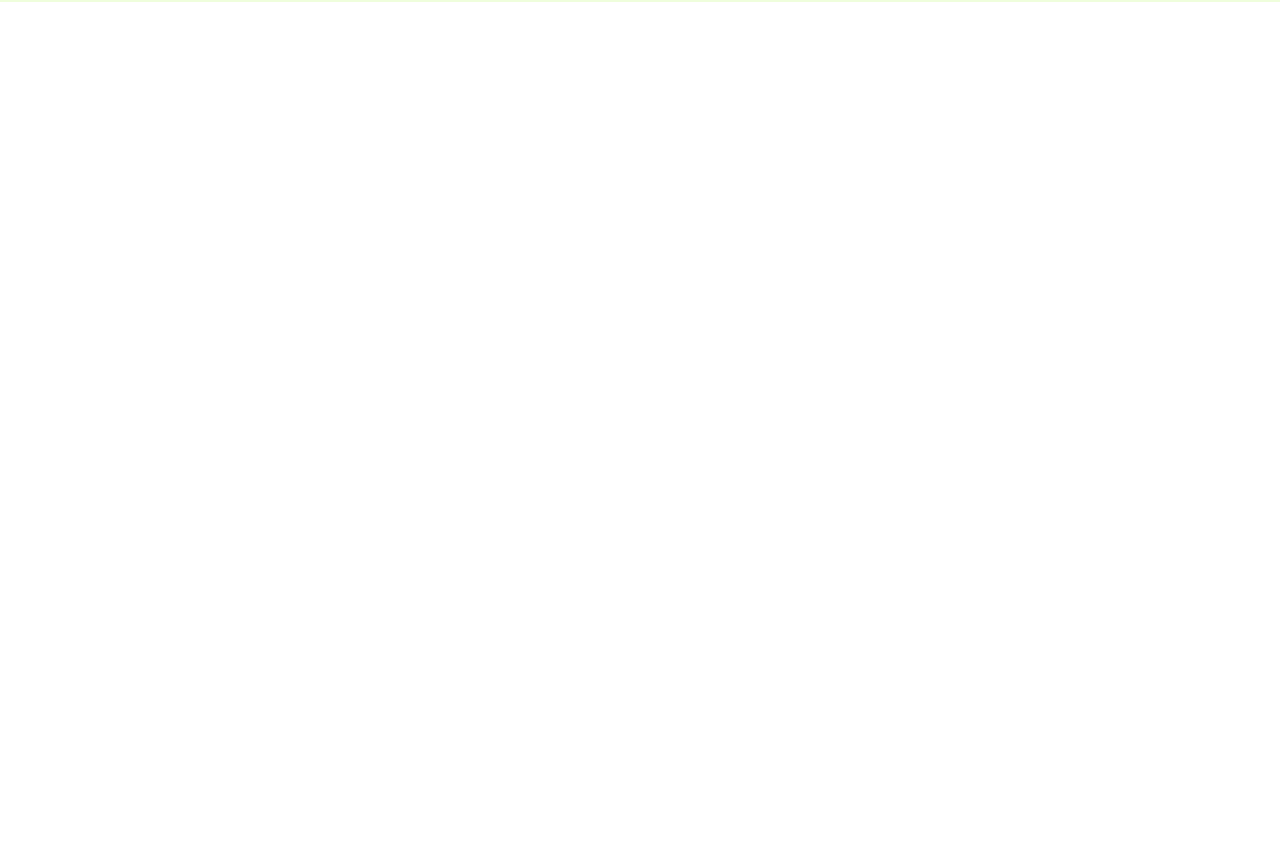
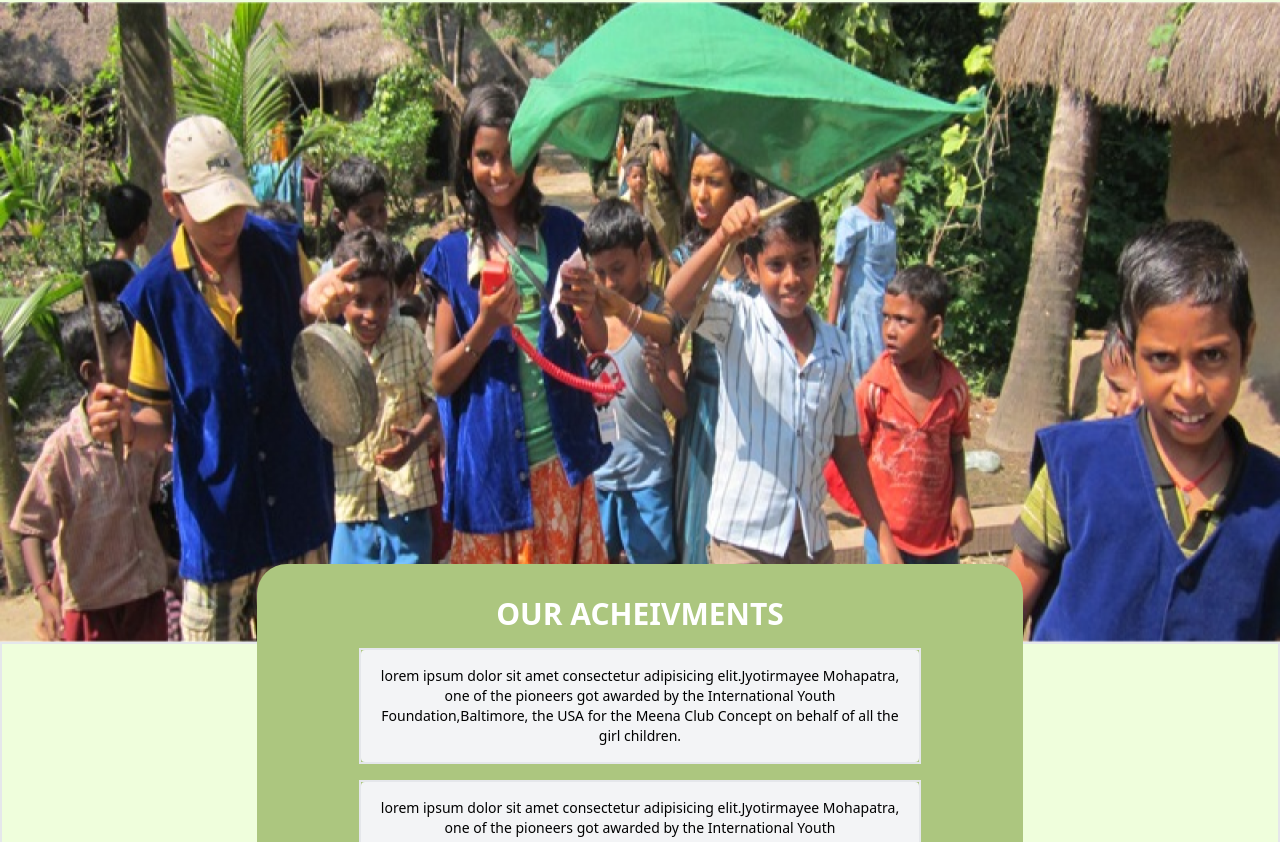
Before and after one commit to CodeMaster17/Nature-Club, a React (Vite) app: page /about in a window 1280 px wide. Shown: the part 3047-3889 px from the top of the page. Before the commit the page ends 3049 px from the top, so only its background shows below. Built offline with nearby package versions, Linux system fonts and the light colour scheme.

Commit message:
feat: Acheivments added in about page

```diff
--- /dev/null
+++ b/src/constants/index.ts
@@ -0,0 +1,26 @@
+export const AcheivementData = [
+    {
+        id: 1,
+        value: " lorem ipsum dolor sit amet consectetur adipisicing elit.Jyotirmayee Mohapatra, one of the pioneers got awarded by the International Youth Foundation,Baltimore, the USA for the Meena Club Concept on behalf of all the girl children. "
+    },
+    {
+        id: 2,
+        value: " lorem ipsum dolor sit amet consectetur adipisicing elit.Jyotirmayee Mohapatra, one of the pioneers got awarded by the International Youth Foundation,Baltimore, the USA for the Meena Club Concept on behalf of all the girl children. "
+    },
+    {
+        id: 3,
+        value: " lorem ipsum dolor sit amet consectetur adipisicing elit.Jyotirmayee Mohapatra, one of the pioneers got awarded by the International Youth Foundation,Baltimore, the USA for the Meena Club Concept on behalf of all the girl children. "
+    },
+    {
+        id: 4,
+        value: " lorem ipsum dolor sit amet consectetur adipisicing elit.Jyotirmayee Mohapatra, one of the pioneers got awarded by the International Youth Foundation,Baltimore, the USA for the Meena Club Concept on behalf of all the girl children. "
+    },
+    {
+        id: 5,
+        value: " lorem ipsum dolor sit amet consectetur adipisicing elit.Jyotirmayee Mohapatra, one of the pioneers got awarded by the International Youth Foundation,Baltimore, the USA for the Meena Club Concept on behalf of all the girl children. "
+    },
+    {
+        id: 6,
+        value: " lorem ipsum dolor sit amet consectetur adipisicing elit.Jyotirmayee Mohapatra, one of the pioneers got awarded by the International Youth Foundation,Baltimore, the USA for the Meena Club Concept on behalf of all the girl children. "
+    },
+]
--- a/src/pages/About/About.tsx
+++ b/src/pages/About/About.tsx
@@ -1,5 +1,6 @@
 import AboutImage from "./AboutImage"
 import AboutQuote from "./AboutQuote"
+import Acheivements from "./Acheivements"
 import Goal from "./Goal"
 import OurRecognitions from "./OurRecognitions"
 
@@ -16,6 +17,7 @@ const About = () => {
             <AboutImage />
             <OurRecognitions />
             <AboutQuote />
+            <Acheivements />
         </>
     )
 }
--- a/src/pages/About/Acheivements.tsx
+++ b/src/pages/About/Acheivements.tsx
@@ -1,9 +1,31 @@
+import Heading from "../../components/Heading"
+import { AcheivementData } from "../../constants"
 
+interface AcheivmentDataType {
+    id: number,
+    value: string
 
+}
 const Acheivements = () => {
     return (
-        <section>
+        <section className="w-full h-[80vh]">
+            <img src="/about/acheivments.png" alt="acheivments image" className="z-0 w-full h-full" />
+            <div className="w-full border-2 h-[80vh]  bg-nyanza relative">
 
+                <div className="flex flex-col items-center p-8 bg-pale_olive rounded-4xl lg:w-3/5 sm:mx-auto sm:mb-2 absolute  z-10 left-0 right-0 top-[-10vh]">
+                    <Heading type="LARGE" text="OUR ACHEIVMENTS" color="white" />
+                    {AcheivementData.map((item: AcheivmentDataType) => {
+                        return (
+                            <div className="mt-4  w-4/5 border-2 flex justify-center items-center" key={item.id}>
+                                <div className="bg-gray-100 w-full  rounded flex p-4 h-full items-center">
+                                    <span className="title-font font-light text-sm text-center ">{item.value}</span>
+                                </div>
+                            </div>
+                        )
+                    })}
+                    <button className="py-2 px-4 mt-8 rounded-2.5xl bg-fern_green text-white">Load More </button>
+                </div>
+            </div>
         </section>
     )
 }
--- /dev/null
+++ b/src/pages/Services/Services.tsx
@@ -0,0 +1,11 @@
+
+
+const Services = () => {
+    return (
+        <div>
+
+        </div>
+    )
+}
+
+export default Services
```
Also changed, not shown: public/about/acheivments.png (added), public/thumbnail.png (added).
